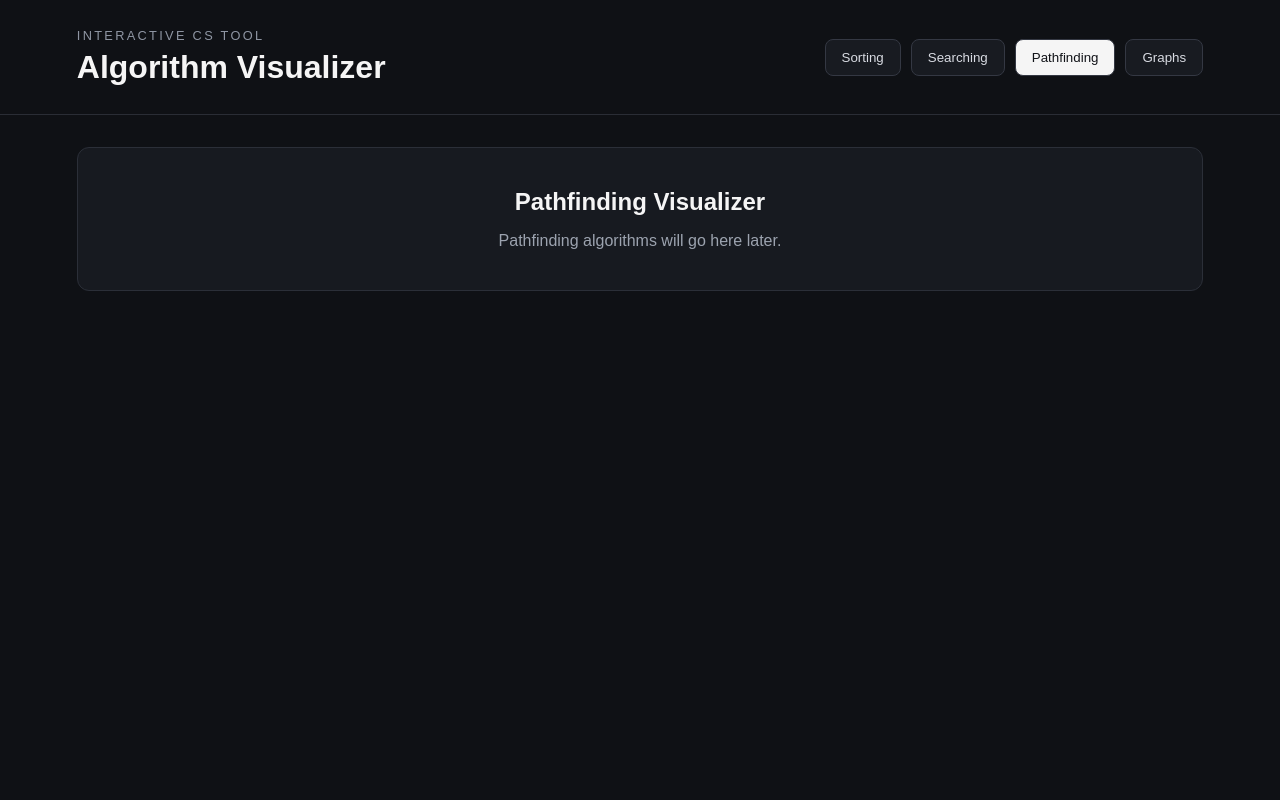
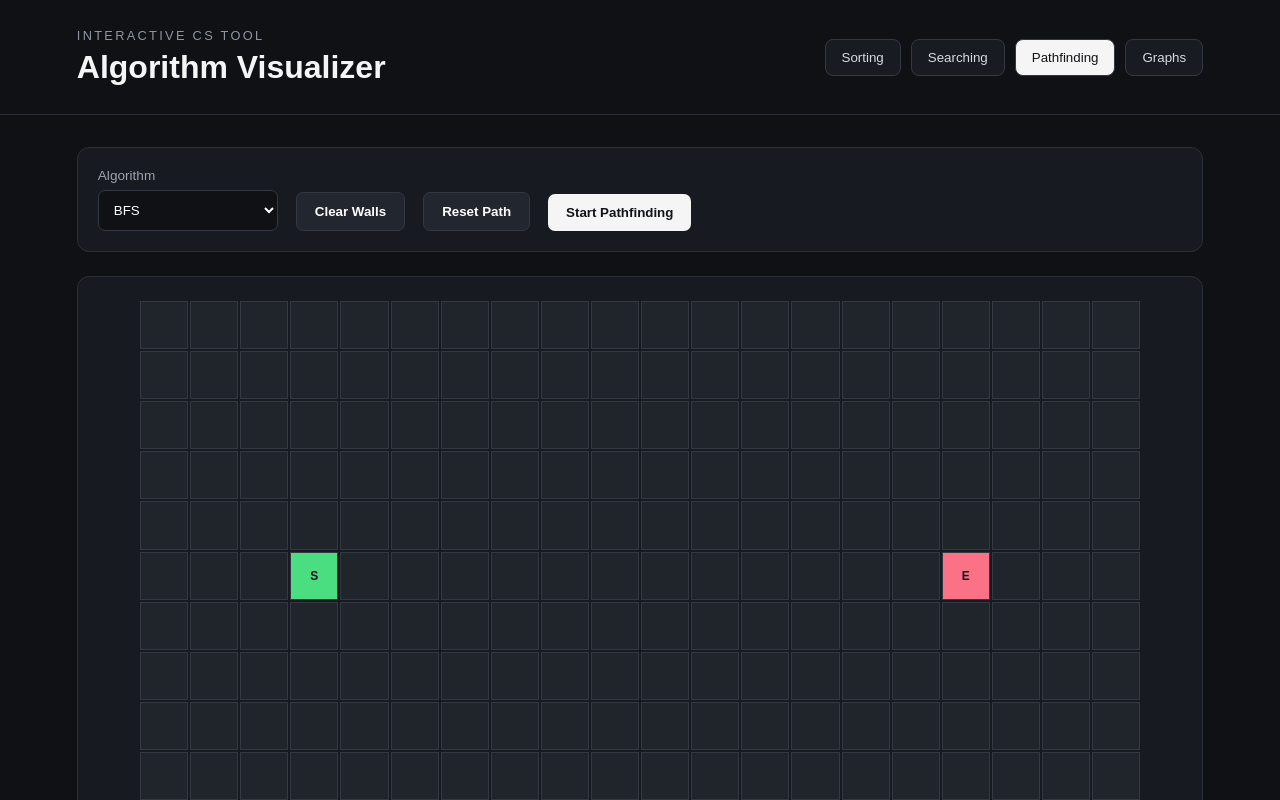
Before and after one commit to chrislff02/algorithm-visualizer, a React (Vite) app: page / in a window 1280 px wide. Both pictures are taken after a click on the button "Pathfinding". Shown: the top 800 px of the page. Built offline with nearby package versions, Linux system fonts and the light colour scheme.

Commit message:
Add BFS pathfinding visualizer

```diff
--- a/src/App.css
+++ b/src/App.css
@@ -436,3 +436,97 @@ select:disabled {
 .search-found-box {
   background: #4ade80;
 }
+
+.pathfinding-panel {
+  margin-top: 24px;
+  padding: 24px;
+
+  background: #171a20;
+  border: 1px solid #2b2f38;
+  border-radius: 12px;
+}
+
+.path-grid {
+  display: grid;
+  gap: 2px;
+
+  width: 100%;
+  max-width: 1000px;
+  margin: 0 auto;
+}
+
+.grid-node {
+  aspect-ratio: 1;
+
+  border: 1px solid #343843;
+  background: #20242b;
+  color: #111318;
+
+  padding: 0;
+  cursor: pointer;
+
+  font-size: 0.75rem;
+  font-weight: 700;
+
+  transition:
+    background 0.15s ease,
+    transform 0.1s ease;
+}
+
+.grid-node:hover {
+  background: #2d323c;
+}
+
+.start-node {
+  background: #4ade80;
+}
+
+.end-node {
+  background: #fb7185;
+}
+
+.wall-node {
+  background: #64748b;
+}
+
+.start-box {
+  background: #4ade80;
+}
+
+.end-box {
+  background: #fb7185;
+}
+
+.wall-box {
+  background: #64748b;
+}
+
+@media (max-width: 700px) {
+  .pathfinding-panel {
+    padding: 14px;
+  }
+
+  .path-grid {
+    gap: 1px;
+  }
+
+  .grid-node {
+    font-size: 0.6rem;
+  }
+}
+
+.visited-node {
+  background: #60a5fa;
+}
+
+.path-node {
+  background: #facc15;
+}
+
+.visited-box {
+  background: #60a5fa;
+}
+
+.path-box {
+  background: #facc15;
+}
--- a/src/App.tsx
+++ b/src/App.tsx
@@ -39,6 +39,18 @@ function App() {
   const [foundIndex, setFoundIndex] = useState<number | null>(null);
   const [searchComparisons, setSearchComparisons] = useState(0);
   const [isSearching, setIsSearching] = useState(false);
+
+  const ROWS = 12;
+  const COLS = 20;
+
+  const [walls, setWalls] = useState<string[]>([]);
+
+  const startNode = { row: 5, col: 3 };
+  const endNode = { row: 5, col: 16 };
+
+  const [visitedNodes, setVisitedNodes] = useState<string[]>([]);
+  const [pathNodes, setPathNodes] = useState<string[]>([]);
+  const [isPathfinding, setIsPathfinding] = useState(false);
 
   function resetVisualization() {
     setComparing([]);
@@ -524,6 +536,111 @@ function App() {
     setIsSearching(false);
   }
 
+  function toggleWall(row: number, col: number) {
+    const key = `${row}-${col}`;
+
+    const isStart = row === startNode.row && col === startNode.col;
+
+    const isEnd = row === endNode.row && col === endNode.col;
+
+    if (isStart || isEnd) {
+      return;
+    }
+
+    setWalls((currentWalls) => {
+      if (currentWalls.includes(key)) {
+        return currentWalls.filter((wall) => wall !== key);
+      }
+
+      return [...currentWalls, key];
+    });
+  }
+
+  async function bfsPathfinding() {
+    setIsPathfinding(true);
+    setVisitedNodes([]);
+    setPathNodes([]);
+
+    const startKey = `${startNode.row}-${startNode.col}`;
+    const endKey = `${endNode.row}-${endNode.col}`;
+
+    const queue: string[] = [startKey];
+    const visited = new Set<string>([startKey]);
+
+    const parents = new Map<string, string | null>();
+    parents.set(startKey, null);
+
+    const directions = [
+      [-1, 0],
+      [1, 0],
+      [0, -1],
+      [0, 1],
+    ];
+
+    while (queue.length > 0) {
+      const currentKey = queue.shift();
+
+      if (!currentKey) {
+        break;
+      }
+
+      const [row, col] = currentKey.split("-").map(Number);
+
+      if (currentKey !== startKey && currentKey !== endKey) {
+        setVisitedNodes((nodes) => [...nodes, currentKey]);
+
+        await sleep(speedRef.current / 3);
+      }
+
+      if (currentKey === endKey) {
+        const path: string[] = [];
+
+        let current: string | null = endKey;
+
+        while (current !== null) {
+          path.unshift(current);
+          current = parents.get(current) ?? null;
+        }
+
+        for (const node of path) {
+          if (node !== startKey && node !== endKey) {
+            setPathNodes((nodes) => [...nodes, node]);
+
+            await sleep(speedRef.current / 2);
+          }
+        }
+
+        setIsPathfinding(false);
+        return;
+      }
+
+      for (const [rowChange, colChange] of directions) {
+        const newRow = row + rowChange;
+        const newCol = col + colChange;
+
+        if (newRow < 0 || newRow >= ROWS || newCol < 0 || newCol >= COLS) {
+          continue;
+        }
+
+        const neighborKey = `${newRow}-${newCol}`;
+
+        if (walls.includes(neighborKey)) {
+          continue;
+        }
+
+        if (visited.has(neighborKey)) {
+          continue;
+        }
+
+        visited.add(neighborKey);
+        parents.set(neighborKey, currentKey);
+        queue.push(neighborKey);
+      }
+    }
+
+    setIsPathfinding(false);
+  }
+
   return (
     <div className="app">
       <header className="header">
@@ -638,11 +755,15 @@ function App() {
               </button>
 
               <button
-                className="primary-button"
-                onClick={startSorting}
-                disabled={isSorting}
+                className="secondary-button"
+                onClick={() => {
+                  setWalls([]);
+                  setVisitedNodes([]);
+                  setPathNodes([]);
+                }}
+                disabled={isPathfinding}
               >
-                {isSorting ? "Sorting..." : "Start"}
+                Clear Walls
               </button>
             </section>
 
@@ -869,10 +990,117 @@ function App() {
         )}
 
         {activeSection === "pathfinding" && (
-          <section className="placeholder-panel">
-            <h2>Pathfinding Visualizer</h2>
-            <p>Pathfinding algorithms will go here later.</p>
-          </section>
+          <>
+            <section className="controls-panel">
+              <div>
+                <label>Algorithm</label>
+
+                <select>
+                  <option>BFS</option>
+                </select>
+              </div>
+
+              <button
+                className="secondary-button"
+                onClick={() => {
+                  setWalls([]);
+                  setVisitedNodes([]);
+                  setPathNodes([]);
+                }}
+                disabled={isPathfinding}
+              >
+                Clear Walls
+              </button>
+              <button
+                className="secondary-button"
+                onClick={() => {
+                  setVisitedNodes([]);
+                  setPathNodes([]);
+                }}
+                disabled={isPathfinding}
+              >
+                Reset Path
+              </button>
+              <button
+                className="primary-button"
+                onClick={bfsPathfinding}
+                disabled={isPathfinding}
+              >
+                {isPathfinding ? "Searching..." : "Start Pathfinding"}
+              </button>
+            </section>
+
+            <section className="pathfinding-panel">
+              <div
+                className="path-grid"
+                style={{
+                  gridTemplateColumns: `repeat(${COLS}, 1fr)`,
+                }}
+              >
+                {Array.from({ length: ROWS * COLS }).map((_, index) => {
+                  const row = Math.floor(index / COLS);
+                  const col = index % COLS;
+
+                  const key = `${row}-${col}`;
+
+                  const isStart =
+                    row === startNode.row && col === startNode.col;
+
+                  const isEnd = row === endNode.row && col === endNode.col;
+
+                  const isWall = walls.includes(key);
+
+                  return (
+                    <button
+                      key={key}
+                      className={`grid-node ${
+                        visitedNodes.includes(key) ? "visited-node" : ""
+                      } ${pathNodes.includes(key) ? "path-node" : ""} ${
+                        isWall ? "wall-node" : ""
+                      } ${isStart ? "start-node" : ""} ${
+                        isEnd ? "end-node" : ""
+                      }`}
+                      onClick={() => {
+                        if (!isPathfinding) {
+                          toggleWall(row, col);
+                        }
+                      }}
+                      aria-label={`Row ${row + 1}, Column ${col + 1}`}
+                    >
+                      {isStart ? "S" : isEnd ? "E" : ""}
+                    </button>
+                  );
+                })}
+              </div>
+
+              <div className="legend">
+                <div>
+                  <span className="legend-box start-box"></span>
+                  Start
+                </div>
+
+                <div>
+                  <span className="legend-box end-box"></span>
+                  End
+                </div>
+
+                <div>
+                  <span className="legend-box wall-box"></span>
+                  Wall
+                </div>
+
+                <div>
+                  <span className="legend-box visited-box"></span>
+                  Visited
+                </div>
+
+                <div>
+                  <span className="legend-box path-box"></span>
+                  Shortest Path
+                </div>
+              </div>
+            </section>
+          </>
         )}
 
         {activeSection === "graphs" && (
```
